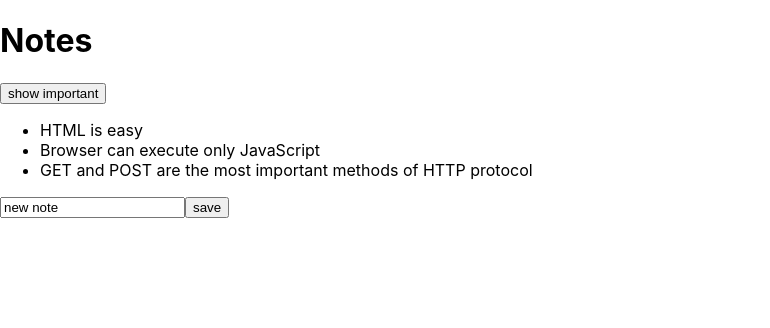
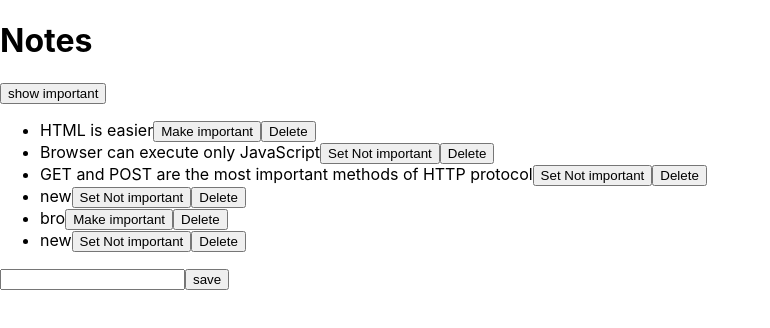
Before and after one commit to Barancet/renderingcollections, a React (Create React App) app: page / in a window 1280 px wide. Shown: the top 328 px of the page, without its empty margins (0-770 px from the left). Built offline with nearby package versions, Linux system fonts and the light colour scheme; data requests are answered from the project's data file.

Commit message:
calls to server with axios

```diff
--- a/db.json
+++ b/db.json
@@ -2,21 +2,36 @@
   "notes": [
     {
       "id": 1,
-        "content": "HTML is easy",
+      "content": "HTML is easier",
       "date": "2022-1-17T17:30:31.098Z",
-        "important": true
+      "important": false
     },
     {
       "id": 2,
       "content": "Browser can execute only JavaScript",
       "date": "2022-1-17T18:39:34.091Z",
-        "important": false
+      "important": true
     },
     {
       "id": 3,
       "content": "GET and POST are the most important methods of HTTP protocol",
       "date": "2022-1-17T19:20:14.298Z",
       "important": true
+    },
+    {
+      "content": "new",
+      "important": true,
+      "id": 4
+    },
+    {
+      "content": "bro",
+      "important": false,
+      "id": 6
+    },
+    {
+      "content": "new",
+      "important": true,
+      "id": 7
     }
   ]
 }
--- a/src/App.js
+++ b/src/App.js
@@ -1,26 +1,70 @@
 import "./App.css";
-import { useState } from "react";
+import { useState, useEffect } from "react";
 import Note from "./components/Note";
+import noteService from './services/notes'
 
-const App = (props) => {
-  const [notes, setNotes] = useState(props.notes); //pass in [] if we want empty array
-  const [newNote, setNewNote] = useState("new note");
+const App = () => {
+  const [notes, setNotes] = useState([]); //pass in [] if we want empty array
+  const [newNote, setNewNote] = useState("");
   const [showAll, setShowAll] = useState(true);
+
+  useEffect(()=> {
+    noteService
+    .getAll()
+    .then(initialNotes => {
+      setNotes(initialNotes)
+    })
+  }, [])
+
+  const toggleImportanceOf = id => {
+    const note = notes.find(n => n.id === id)
+    const changedNote = { ...note, important: !note.important}
+
+    noteService
+      .update(id, changedNote)
+      .then(returnedNote => {
+        setNotes(notes.map(note => note.id !== id ? note : returnedNote))
+      })
+      .catch(error => {
+        alert(
+          `the note '${note.content}' was already deleted from server`
+        )
+        setNotes(notes.filter(n => n.id !== id))
+      })
+  }
 
   const addNote = (event) => {
     event.preventDefault();
     const noteObj = {
       content: newNote,
       date: new Date().toISOString,
-      important: Math.random() < 0.5,
-      id: notes.length + 1,
+      important: Math.random() > 0.5,
     };
-    setNotes(notes.concat(noteObj));
-    setNewNote("");
+    noteService
+      .create(noteObj)
+      .then(returnedNote =>{
+        setNotes(notes.concat(returnedNote))
+        setNewNote('')
+      })
+
   };
   const handleNoteChange = (event) => {
     setNewNote(event.target.value);
   };
+
+  const deleteNote = (id) => {
+    const noteId = notes.find(note => note.id === id)
+
+    noteService
+    .deleteNote(id)
+    .then(() =>{
+      setNotes(notes.filter(n => n.id !== id))
+      console.log("note with the ID ", noteId, " was removed")
+    })
+    .catch(error =>{
+      console.log(error)
+    })
+  }
 
   const notesToShow = showAll ? notes : notes.filter((note) => note.important);
 
@@ -34,7 +78,12 @@ const App = (props) => {
       </div>
       <ul>
         {notesToShow.map((note) => (
-          <Note key={note.id} note={note} />
+          <Note
+            key={note.id}
+            note={note}
+            toggleImportance={() => toggleImportanceOf(note.id)}
+            deleteNote={()=> deleteNote(note.id)}
+            />
         ))}
       </ul>
 
--- a/src/components/Note.js
+++ b/src/components/Note.js
@@ -1,7 +1,15 @@
 import React from "react";
 
-const Note = ({ note }) => {
-  return <li>{note.content}</li>;
+const Note = ({ note, toggleImportance, deleteNote }) => {
+
+  const importantLabel = note.important ? 'Set Not important': 'Make important'
+  return (
+  <li>
+    {note.content}
+    <button onClick={toggleImportance}>{importantLabel}</button>
+    <button onClick={deleteNote}>Delete</button>
+  </li>
+    )
 };
 
 export default Note;
--- a/src/index.js
+++ b/src/index.js
@@ -4,33 +4,19 @@ import "./index.css";
 import App from "./App";
 import reportWebVitals from "./reportWebVitals";
 
-const notes = [
-  {
-    id: 1,
-    content: "HTML is easy",
-    date: "2019-05-30T17:30:31.098Z",
-    important: true,
-  },
-  {
-    id: 2,
-    content: "Browser can execute only JavaScript",
-    date: "2019-05-30T18:39:34.091Z",
-    important: false,
-  },
-  {
-    id: 3,
-    content: "GET and POST are the most important methods of HTTP protocol",
-    date: "2019-05-30T19:20:14.298Z",
-    important: true,
-  },
-];
+const notes = []
 
-const root = ReactDOM.createRoot(document.getElementById("root"));
+ReactDOM
+.createRoot(document.getElementById('root'))
+.render(<App notes={notes} />)
+
+//old way
+/* const root = ReactDOM.createRoot(document.getElementById("root"));
 root.render(
   <React.StrictMode>
     <App notes={notes} />
   </React.StrictMode>
-);
+); */
 
 // If you want to start measuring performance in your app, pass a function
 // to log results (for example: reportWebVitals(console.log))
--- /dev/null
+++ b/src/services/notes.js
@@ -0,0 +1,24 @@
+import axios from 'axios'
+const baseUrl = 'http://localhost:3001/notes'
+
+const getAll = () => {
+    const request = axios.get(baseUrl)
+    return request.then(response => response.data)
+}
+
+const create = newObject => {
+    const request = axios.post(baseUrl, newObject)
+    return request.then(response => response.data)
+}
+
+const update = (id, newObject) => {
+    const request =  axios.put(`${baseUrl}/${id}`, newObject)
+    return request.then(response => response.data)
+}
+
+const deleteNote = (id) =>{
+    const request = axios.delete(`${baseUrl}/${id}`)
+    return request.then(response => response.data)
+}
+
+export default {getAll,create,update,deleteNote}
```
Also changed, not shown: package.json (+6 -1 lines), 2 other files (tests, documents, lock files or other folders). Lines whose indentation alone changed are shown as unchanged.
